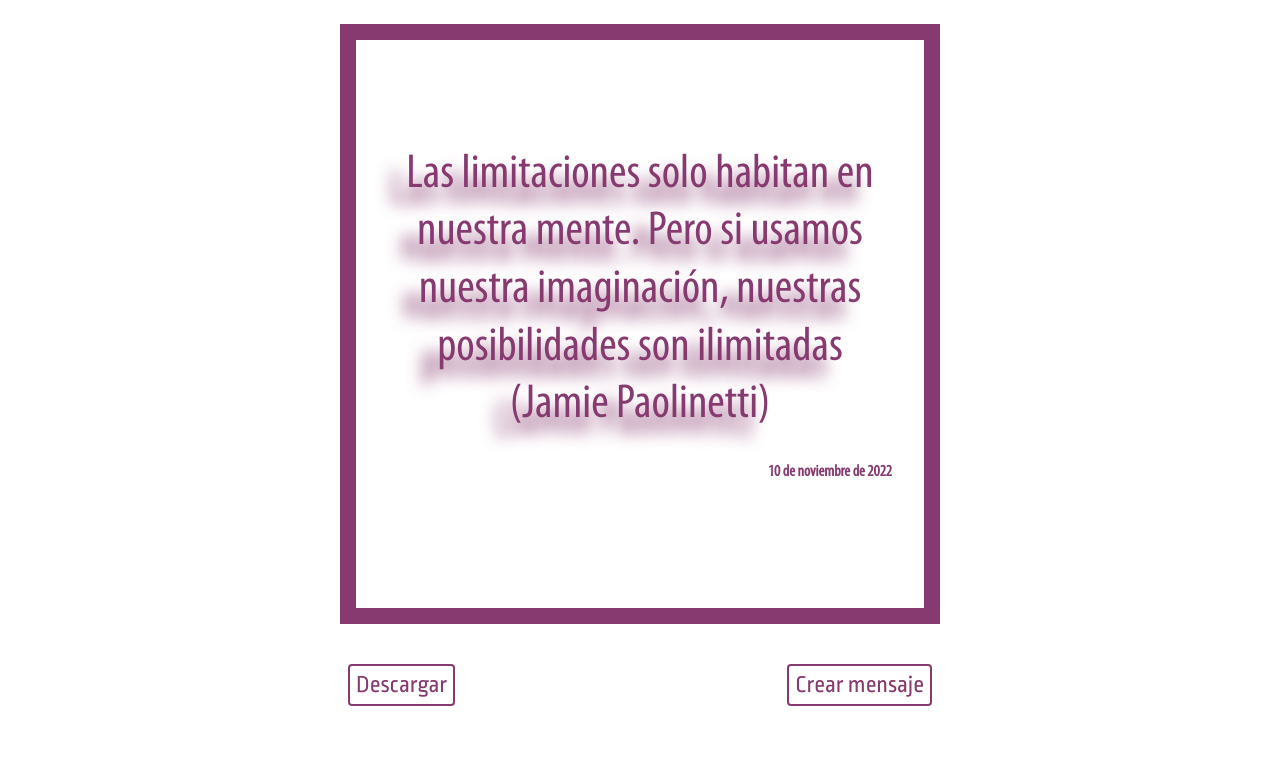
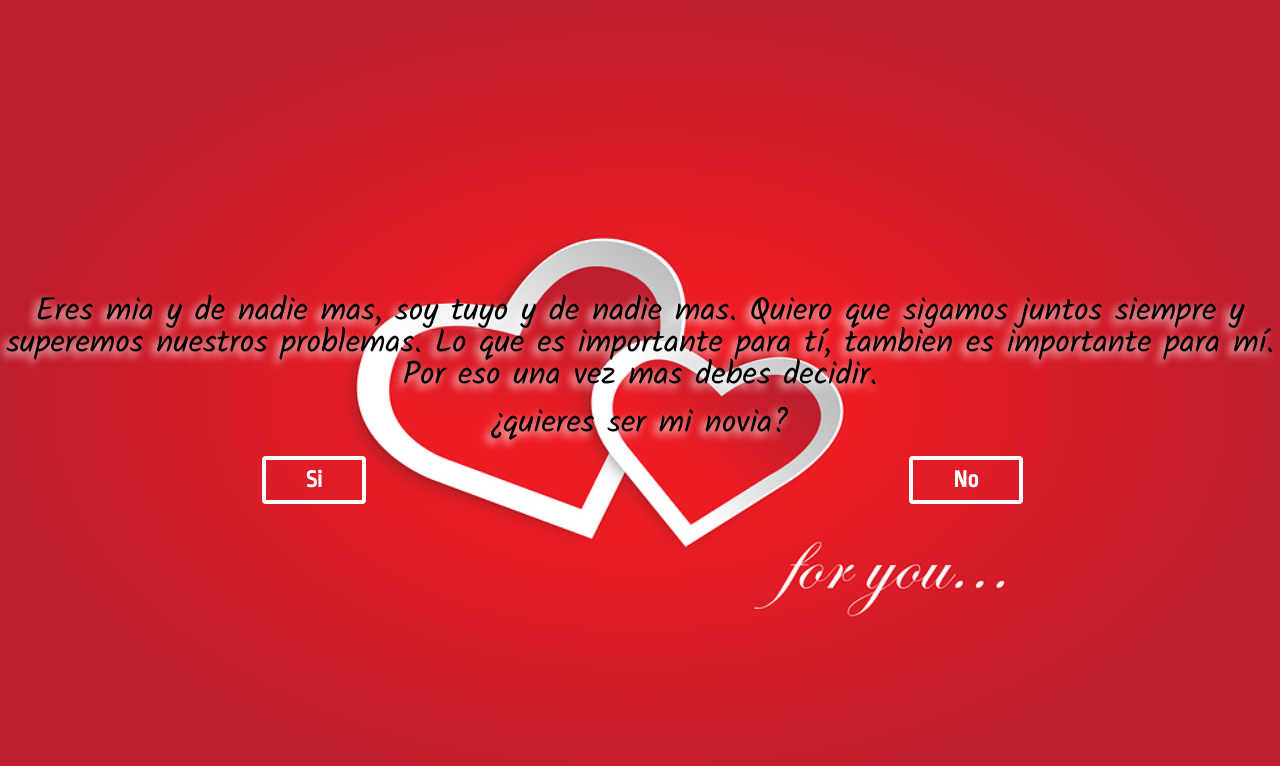
Before and after one commit to jneusse/daph-web-app, a React (Create React App) app: page /dont-open in a window 1280 px wide. Before the commit this address led to /. Shown: the top 766 px of the page. Built offline with nearby package versions, Linux system fonts and the light colour scheme; a web font is replaced by a local one.

Commit message:
propuesta

```diff
--- a/src/App.tsx
+++ b/src/App.tsx
@@ -1,7 +1,7 @@
 import './sass/app.scss'
 import { RouterProvider, createBrowserRouter, redirect } from 'react-router-dom'
 import 'moment/locale/es'
-import { Home, Message, MyLove, Charlandito } from './routes'
+import { Home, Message, MyLove, Charlandito, Propuesta } from './routes'
 
 function App() {
   const router = createBrowserRouter([
@@ -23,6 +23,11 @@ function App() {
       element: <Charlandito />
     },
     {
+      path: 'dont-open',
+      loader: ({ params }) => ({ messageId: params.messageId }),
+      element: <Propuesta />
+    },
+    {
       path: '*',
       loader: () => redirect('/')
     }
--- a/src/data/forMylove.js
+++ b/src/data/forMylove.js
@@ -319,6 +319,21 @@ export const messages = [
     'Mándame un GIF sexy',
     'Nadie es perfecto y tampoco las parejas son perfectas, pero lo importante y lo que cuenta es que vamos a ser mejor cada día',
     'Si ves este mensaje y no he muerto, debemos hacer un trio MHM :-)',
-    'Aunque la cosa se ponda difícil aprenderemos a superar los obstáculos',
-    'Esas caderas anchas apretadas con mis manos, ay dios mio que rico'
+    'Aunque la cosa se ponga difícil aprenderemos a superar los obstáculos',
+    'Esas caderas anchas apretadas con mis manos, ay dios mio que rico',
+    'No te sientas sola, siempre estoy pensando en tí y deseandote un buen día',
+    '¡Si me caigo ya sé que tengo de dónde agarrarme! De tus ( Y )',
+    'Tu con tanta carne y yo con hambre',
+    'Y que vengas mas días para ver películas en casa juntos',
+    'Sueño con que seamos dos amigos confidentes y sexualmente inseparables',
+    'No es el ron cacique, ni la negrita cerveza, eres tú, quien se me ha subido a la cabeza',
+    'Estás como empanada, para rellenarte de mí salsa',
+    'Mami, ¿ya compraste sal?',
+    'Quien fuera queso’e mano para estar dentro de esa cachapa',
+    'Estás como harina pan, pa’ amasarte ese bollo',
+    'Tus ojos son dos cerezas, tus senos dos melones, que linda ensada de frutas haríamos con mi banana',
+    'Quisiera ser pirata no por el oro ni por la plata sino por el tesoro que tienes entre las patas',
+    'Daphne quisiera ser tu amante, no solo por abrazarte si no para comerme toda esa carne',
+    '-Tu pipí es lo más rico del mundo (Daphne) 10 Agosto del 2022',
+    'Gracias por amarme tanto'
 ]
--- /dev/null
+++ b/src/routes/Propuesta.tsx
@@ -0,0 +1,93 @@
+import { useEffect, useState } from 'react'
+import Dialog from '../components/Dialog'
+
+type Props = {}
+
+const gifs = [
+  'https://media.giphy.com/media/dYZuqJLDVsWMLWyIxJ/giphy.gif',
+  'https://media.giphy.com/media/hhSa6lfiw5KLe/giphy.gif',
+  'https://media.giphy.com/media/TfEtuvZ4sviFlgjdVT/giphy.gif',
+  'https://media.giphy.com/media/WfyqYbLH5rzl6/giphy.gif',
+  'https://media.giphy.com/media/Vi0Ws3t4JSLOgdkaBq/giphy.gif',
+  'https://media.giphy.com/media/J2WQhnfK2WuUE/giphy.gif',
+  'https://media.giphy.com/media/9vzsVvke0fPAQ/giphy.gif',
+  'https://media.giphy.com/media/veAy5UOhBdS3C/giphy.gif',
+  'https://media.giphy.com/media/Oj6uU1GJTC5OM/giphy.gif',
+  'https://media.giphy.com/media/hZj44bR9FVI3K/giphy.gif',
+  'https://media.giphy.com/media/rjkJD1v80CjYs/giphy.gif',
+  'https://media.giphy.com/media/12xiOA46vEYGl2/giphy.gif',
+  'https://media.giphy.com/media/46zn6gzT8J6Npss1Uc/giphy.gif',
+  'https://media.giphy.com/media/mWyKemYFFOsvK/giphy.gif'
+]
+
+export const Propuesta = (props: Props) => {
+  const [open, setOpen] = useState(false)
+  const [urlImage, setUrlImage] = useState(gifs[0])
+
+  useEffect(() => {
+    const isOpen = localStorage.getItem('isOpened')
+    if (isOpen === 'true') {
+      alert('Ya has dicho, SI. No te puedes arrepentir')
+      changeMessage()
+      setOpen(true)
+    }
+  }, [])
+
+  const changeMessage = (index = 0) => {
+    if (index < gifs.length) {
+      setUrlImage(gifs[index])
+      setTimeout(() => {
+        changeMessage(index + 1)
+      }, 3000)
+    } else {
+      window.open('https://yisusmx.t.me')
+      changeMessage(0)
+    }
+  }
+
+  return (
+    <div className="card-image-corazones">
+      <img
+        src="/images/corazones_rojos.webp"
+        alt="corazones"
+        className="image-corazones"
+      />
+      <div className="container-text text-center">
+        <p className="text">
+          Eres mia y de nadie mas, soy tuyo y de nadie mas. Quiero que sigamos
+          juntos siempre y superemos nuestros problemas. Lo que es importante
+          para tí, tambien es importante para mí. Por eso una vez mas debes
+          decidir.
+        </p>
+        <p className="text">¿quieres ser mi novia?</p>
+        <div className="row">
+          <div className="col-6 text-center">
+            <button
+              onClick={() => {
+                localStorage.setItem('isOpened', 'true')
+                changeMessage()
+                setOpen(true)
+              }}
+            >
+              Si
+            </button>
+            <Dialog isOpen={open} onClose={() => setOpen(false)}>
+              <img
+                src={urlImage}
+                alt="yes, yes, yes"
+                style={{
+                  width: '100%',
+                  height: '100%',
+                  objectFit: 'cover'
+                }}
+              />
+            </Dialog>
+          </div>
+          <div className="col-6 text-center">
+            <button onClick={() => alert('Error, no permitido')}>No</button>
+          </div>
+        </div>
+      </div>
+    </div>
+  )
+}
--- a/src/routes/index.ts
+++ b/src/routes/index.ts
@@ -2,3 +2,4 @@ export { Home } from './Home'
 export { MyLove } from './MyLove'
 export { Message } from './Message'
 export { Charlandito } from './Charlandito'
+export { Propuesta } from './Propuesta'
--- a/src/sass/app.scss
+++ b/src/sass/app.scss
@@ -26,6 +26,8 @@
   font-family: 'Ropa Sans';
   font-size: 24px;
   min-height: 100vh;
+  overflow: hidden;
+  max-width: 100vw;
 }
 
 .full-size {
@@ -113,7 +115,9 @@ dialog {
   border: 2px solid $primary;
   border-radius: 8px;
   color: $primary;
-  width: 300px;
+  width: auto;
+  max-width: 300px;
+  padding: 0;
   &::backdrop {
     background: $black;
     opacity: 0.8;
@@ -256,3 +260,49 @@ menu.actions {
   overflow: hidden;
   max-width: 300px;
 }
+
+.card-image-corazones {
+  width: 100vw;
+  height: 100vh;
+  display: flex;
+  flex-direction: column;
+  justify-content: center;
+  align-items: center;
+  position: relative;
+  background-color: $red;
+  img.image-corazones {
+    width: 100%;
+    height: 100%;
+    position: absolute;
+  }
+  .container-text {
+    z-index: 100;
+    .text {
+      font-size: 2rem;
+      font-family: Kalam;
+      line-height: 2rem;
+      color: $black;
+      text-shadow: -4px 4px 8px $white;
+      animation-name: text-shadow;
+      animation-duration: 5s;
+      animation-timing-function: ease-out;
+
+      @keyframes text-shadow {
+        from {
+          text-shadow: 14px -14px 8px $white;
+        }
+        to {
+          text-shadow: -4px 4px 8px $white;
+        }
+      }
+    }
+    button {
+      border-radius: 4px;
+      border: 4px solid $white;
+      background-color: transparent;
+      color: $white;
+      font-weight: bold;
+      padding: 2px 40px;
+    }
+  }
+}
```
Also changed, not shown: public/images/corazones_rojos.webp (added).
